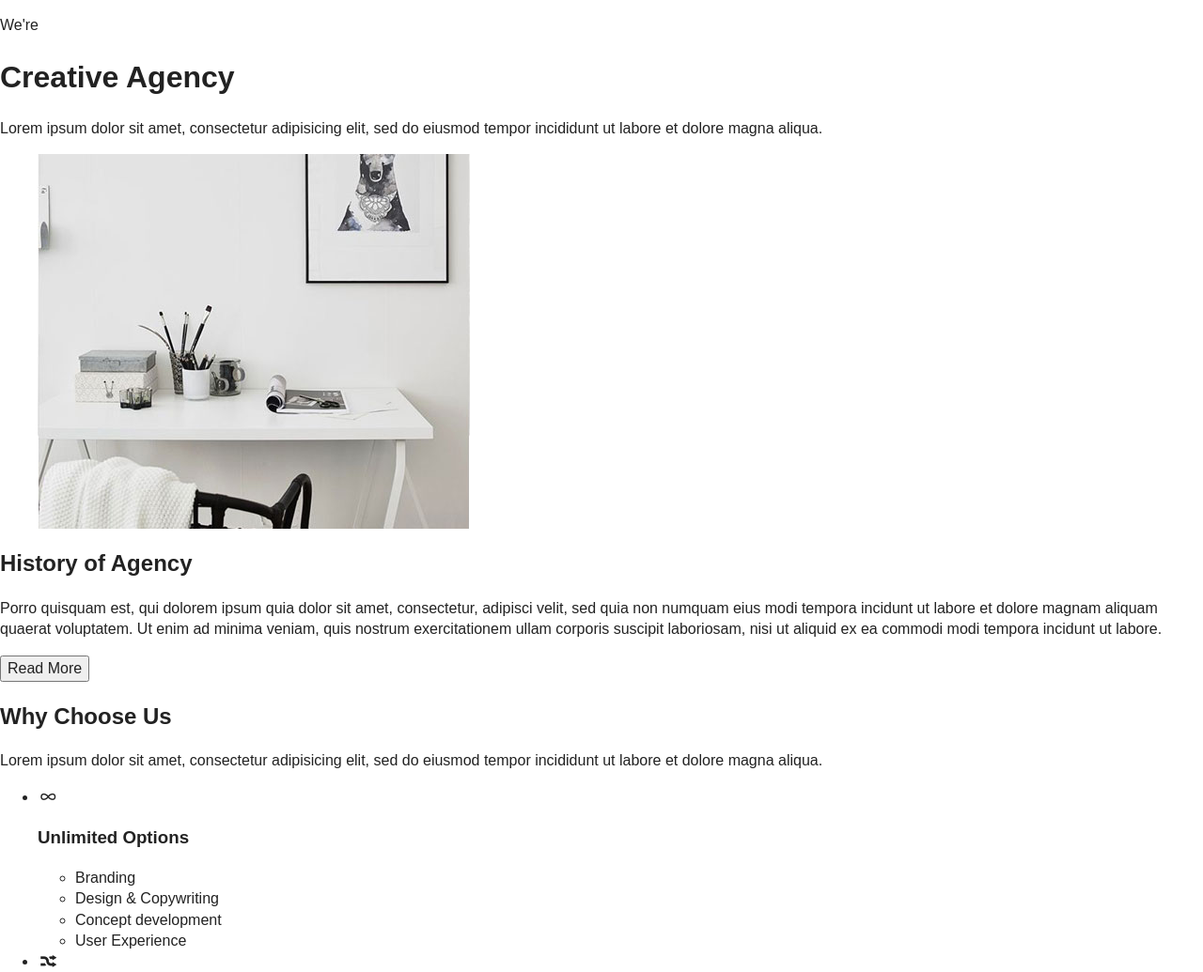
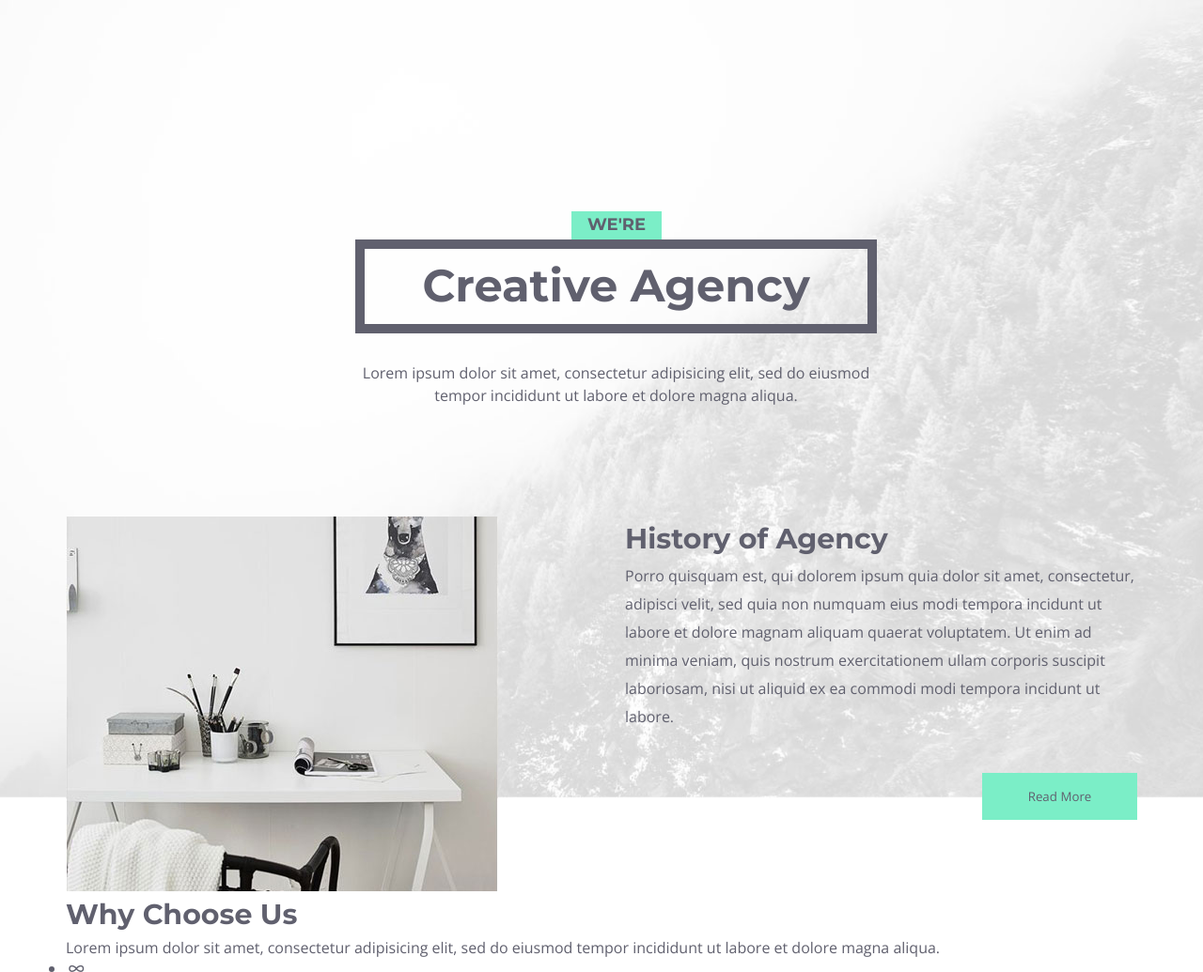
Before and after one commit to adamsooon/Agency-Page, a plain HTML site: page index.html in a window 1280 px wide. Shown: the top 1035 px of the page at 94% size. Drawn offline with nearby package versions, Linux system fonts and the light colour scheme.

Commit message:
HOMEPAGE: CSS for header

```diff
--- /dev/null
+++ b/css/user.less
@@ -0,0 +1,104 @@
+/*common styles*/
+*{
+    margin: 0;
+    padding: 0;
+    box-sizing: border-box;
+    font-family: 'Open Sans', sans-serif;
+    color: #60606e;
+}
+h1,h2,h3,h4,h5{
+    font-family: 'Montserrat', sans-serif;
+}
+h2{
+    font-size: 30px;
+    line-height: 48px;
+}
+.inner{
+    height: 100%;
+    width: 1170px;
+    padding: 0 15px;
+    margin: 0 auto;
+}
+figure{
+    margin: 0;
+    padding: 0;
+}
+.btn{
+    width: 165px;
+    height: 50px;
+    border: 0;
+    outline: 0;
+    &-green{
+        background: #7beec7;
+    }
+}
+/* header*/
+.main-top{
+    height: 850px;
+    padding-top: 225px;
+    margin-bottom: 100px;
+    background: url(../img/Homepage/homepage.jpg) 50% 100% no-repeat;
+    background-size: cover;
+}
+.hero{
+    width: 555px;
+    height: 200px;
+    margin-left: 308px;
+}
+.hero__top{
+    display: table;
+    height: 30px;
+    width: 96px;
+    margin: 0 230px;
+    background: #7beec7;
+}
+.hero__top-text{
+    display: table-cell;
+    vertical-align: middle;
+    font-family: Montserrat,sans-serif;
+    font-size: 18px;
+    text-align: center;
+    text-transform: uppercase;
+}
+.hero__title{
+    display: table;
+    width: 100%;
+    height: 100px;
+    border: 10px solid #60606e;
+}
+.hero__title-text{
+    display: table-cell;
+    text-align: center;
+    vertical-align: middle;
+    font-size: 48px;
+    font-weight: 700;
+}
+.hero__subtitle__text{
+    padding-top: 30px;
+    text-align: center;
+    line-height: 24px;
+}
+.main-top__bottom{
+    margin-top: 125px;
+    display: flex;
+
+}
+figure{
+    max-width: 458px;
+    max-height: 400px;
+    margin-right: 137px;
+}
+.agency{
+    position: relative;
+    width: 555px;
+    height: 300px;
+    .btn{
+        position: absolute;
+        bottom: -23px;
+        right: 0;
+    }
+}
+.agency-content{
+    font-size: 16px;
+    line-height: 30px;
+}
--- a/index.html
+++ b/index.html
@@ -11,9 +11,11 @@
     <link rel="apple-touch-icon" href="apple-touch-icon.png">
     <!-- Place favicon.ico in the root directory -->
 
+    <link href='https://fonts.googleapis.com/css?family=Montserrat:700' rel='stylesheet' type='text/css'>
+    <link href='https://fonts.googleapis.com/css?family=Open+Sans' rel='stylesheet' type='text/css'>
     <link rel="stylesheet" href="css/fontello.css">
-    <link rel="stylesheet" href="css/normalize.css">
     <link rel="stylesheet" href="css/main.css">
+    <link rel="stylesheet" href="css/user.css">
     <script src="js/vendor/modernizr-2.8.3.min.js"></script>
 </head>
 
@@ -23,6 +25,7 @@
         <![endif]-->
 
     <header class="main-top">
+        <div class="inner">
             <div class="hero">
                 <div class="hero__top">
                     <p class="hero__top-text">We're</p>
@@ -34,13 +37,16 @@
                     <p class="hero__subtitle__text">Lorem ipsum dolor sit amet, consectetur adipisicing elit, sed do eiusmod tempor incididunt ut labore et dolore magna aliqua.</p>
                 </div>
             </div>
+            <div class="main-top__bottom">
                 <figure>
                     <img src="img/Homepage/subtop.jpg" alt="chair">
                 </figure>
-        <div class="history">
-            <h2 class="history-title">History of Agency</h2>
-            <p class="history-content">Porro quisquam est, qui dolorem ipsum quia dolor sit amet, consectetur, adipisci velit, sed quia non numquam eius modi tempora incidunt ut labore et dolore magnam aliquam quaerat voluptatem. Ut enim ad minima veniam, quis nostrum exercitationem ullam corporis suscipit laboriosam, nisi ut aliquid ex ea commodi modi tempora incidunt ut labore.</p>
+                <div class="agency">
+                    <h2 class="agency-title">History of Agency</h2>
+                    <p class="agency-content">Porro quisquam est, qui dolorem ipsum quia dolor sit amet, consectetur, adipisci velit, sed quia non numquam eius modi tempora incidunt ut labore et dolore magnam aliquam quaerat voluptatem. Ut enim ad minima veniam, quis nostrum exercitationem ullam corporis suscipit laboriosam, nisi ut aliquid ex ea commodi modi tempora incidunt ut labore.</p>
                     <button class="btn btn-green">Read More</button>
+                </div>
+            </div>
         </div>
     </header>
     <section class="chooseus">
```
Also changed, not shown: css/user.css (added). Lines whose indentation alone changed are shown as unchanged.
